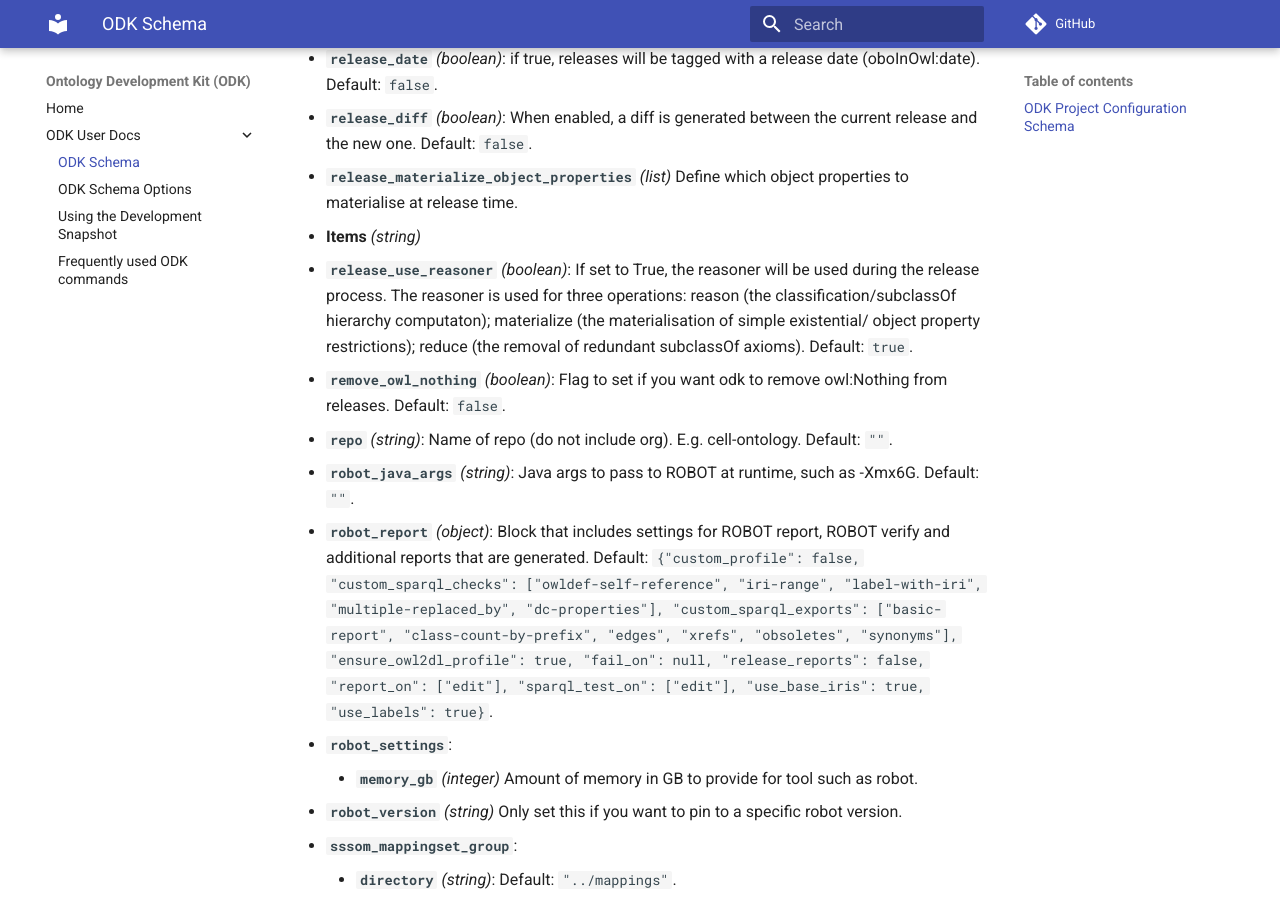
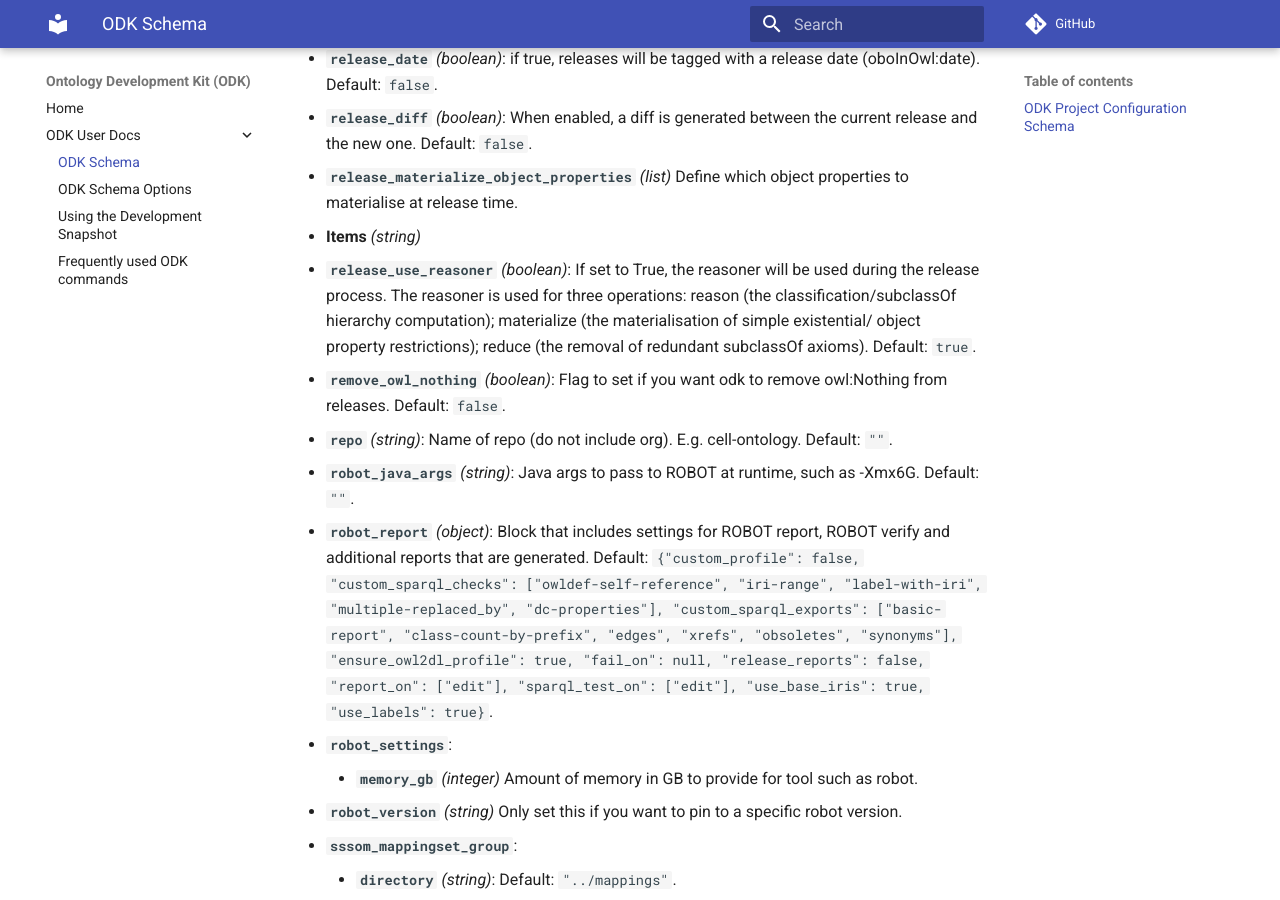
Before and after one commit to INCATools/ontology-development-kit, an MkDocs documentation site: the page built from docs/project-schema.md, in a window 1280 px wide and 900 px high, scrolled down 6329 px. Built offline with MkDocs 1.6.1 and Material for MkDocs 9.7.7, drawn with Linux system fonts in a browser that asks for light colours; comment, search, counter and statistics services are not loaded; some of the changed text lies outside the part shown.

Commit message:
spelling in project-schema.md

```diff
--- a/docs/project-schema.md
+++ b/docs/project-schema.md
@@ -211,7 +211,7 @@
 
 
 - **`release_use_reasoner`** *(boolean)*: If set to True, the reasoner will be used during the release process. The reasoner is used for three operations:
-    reason (the classification/subclassOf hierarchy computaton); materialize (the materialisation of simple existential/
+    reason (the classification/subclassOf hierarchy computation); materialize (the materialisation of simple existential/
     object property restrictions); reduce (the removal of redundant subclassOf axioms). Default: `true`.
 
 
```
Also changed, not shown: other parts of docs/project-schema.md (+3 -3 lines).
